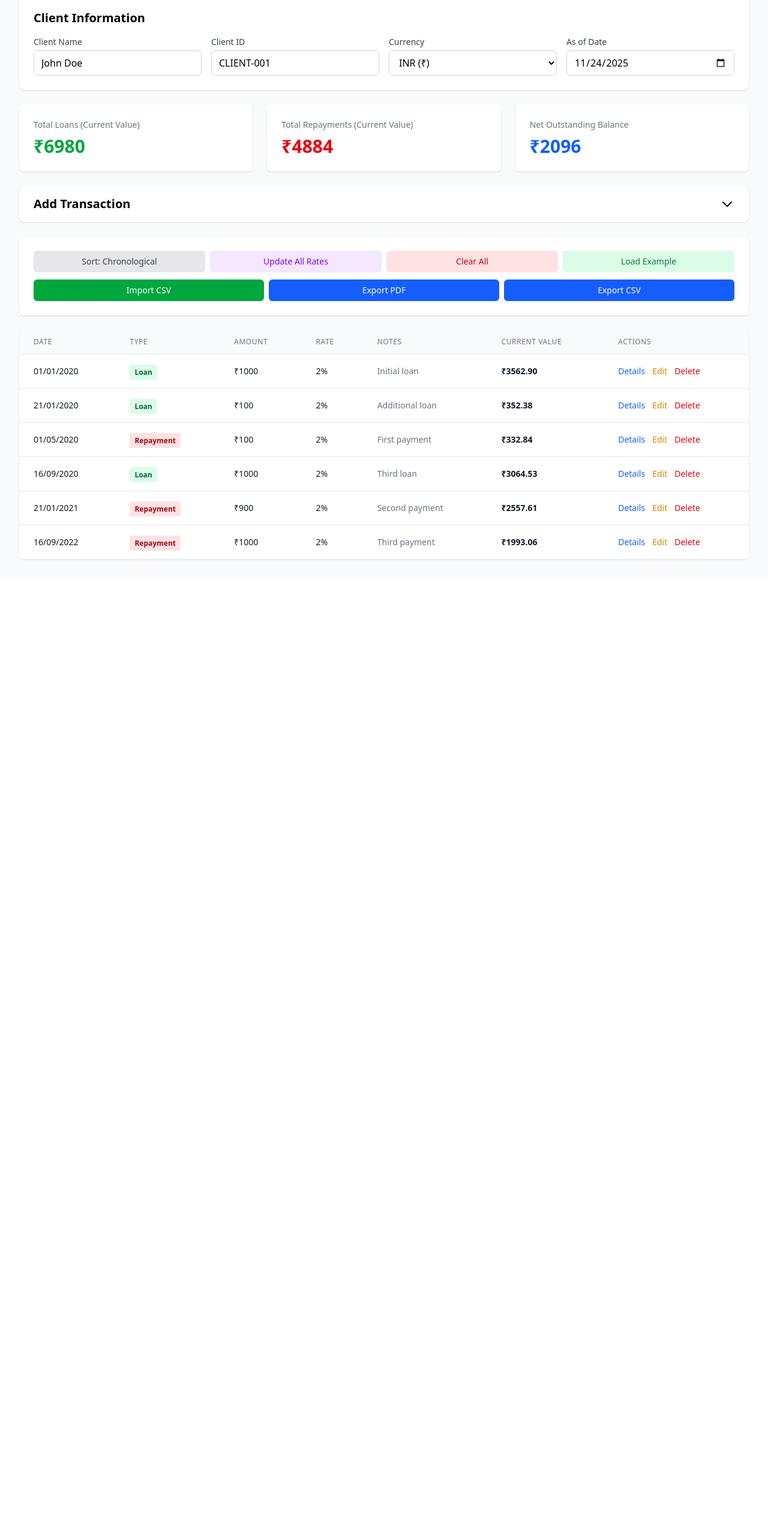
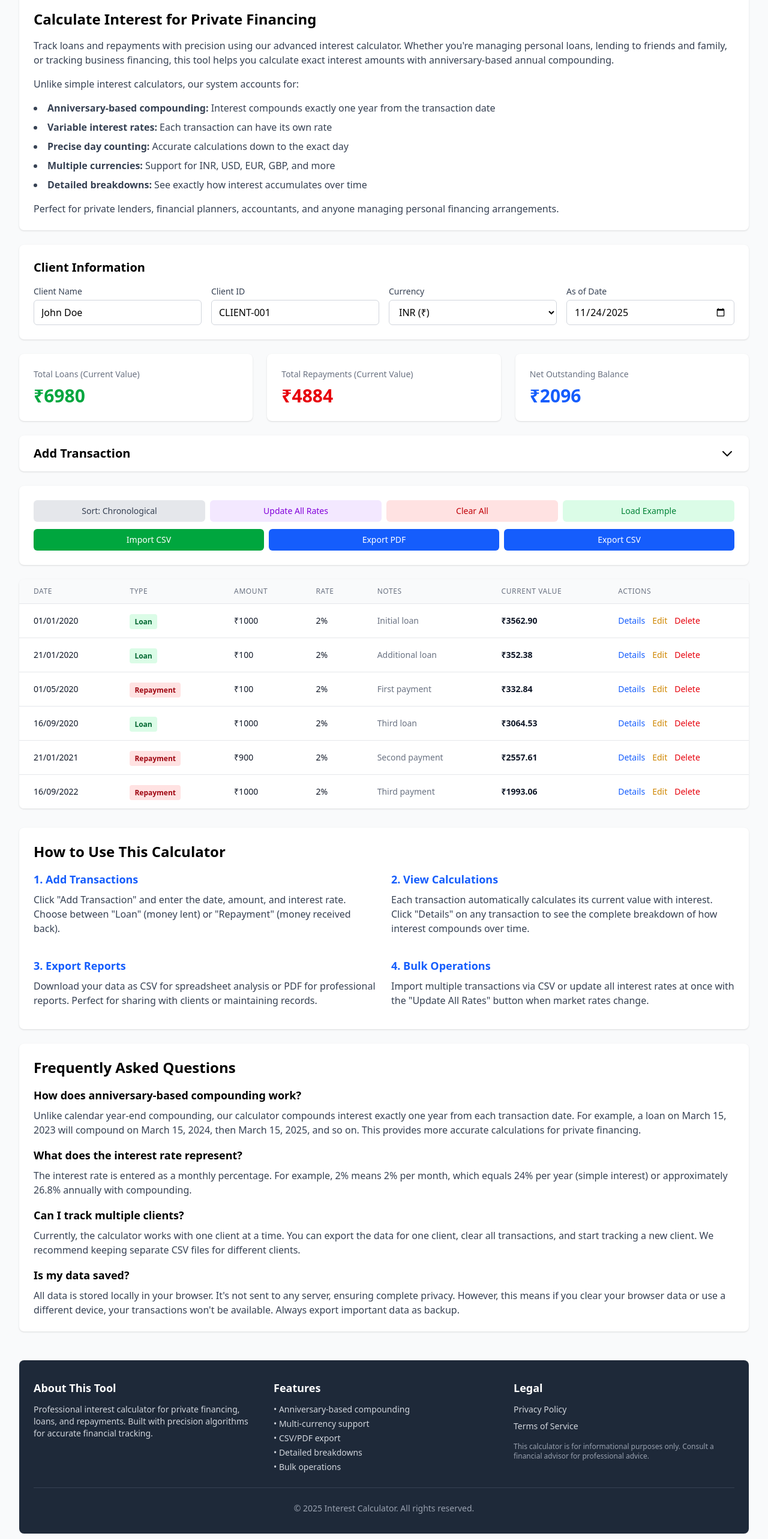
Before and after one commit to BharathBabu9999/interest-calculator, a React (Vite) app: page / in a window 1280 px wide. Shown: the part 140-2706 px from the top of the page at 60% size. Before the commit the page ends 1104 px from the top, so only its background shows below. Built offline with nearby package versions, Linux system fonts and the light colour scheme.

Commit message:
Add content sections for AdSense compliance

```diff
--- a/src/App.tsx
+++ b/src/App.tsx
@@ -5,6 +5,7 @@
 import TransactionTable from "./components/TransactionTable";
 import Summary from "./components/Summary";
 import AdBanner from "./components/AdBanner";
+import { IntroSection, HowToUseSection, FAQSection, Footer } from "./components/ContentSections";
 import { exportToPDF, exportToCSV, importFromCSV } from "./utils/export";
 
 // Example/sample transactions
@@ -158,6 +159,9 @@
             Private financing loan and repayment tracker
           </p>
         </div>
+
+        {/* Introduction Section */}
+        <IntroSection />
 
         {/* Top Banner Ad */}
         <AdBanner slot="1234567890" className="mb-6" />
@@ -358,6 +362,15 @@
             </div>
           </div>
         )}
+
+        {/* How to Use Section */}
+        <HowToUseSection />
+
+        {/* FAQ Section */}
+        <FAQSection />
+
+        {/* Footer */}
+        <Footer />
       </div>
     </div>
   );
--- /dev/null
+++ b/src/components/ContentSections.tsx
@@ -0,0 +1,150 @@
+export function IntroSection() {
+  return (
+    <div className="bg-white rounded-lg shadow p-6 mb-6">
+      <h2 className="text-2xl font-semibold mb-4">Calculate Interest for Private Financing</h2>
+      <p className="text-gray-700 mb-4">
+        Track loans and repayments with precision using our advanced interest calculator. Whether you're managing
+        personal loans, lending to friends and family, or tracking business financing, this tool helps you calculate
+        exact interest amounts with anniversary-based annual compounding.
+      </p>
+      <p className="text-gray-700 mb-4">
+        Unlike simple interest calculators, our system accounts for:
+      </p>
+      <ul className="list-disc list-inside text-gray-700 mb-4 space-y-2">
+        <li><strong>Anniversary-based compounding:</strong> Interest compounds exactly one year from the transaction date</li>
+        <li><strong>Variable interest rates:</strong> Each transaction can have its own rate</li>
+        <li><strong>Precise day counting:</strong> Accurate calculations down to the exact day</li>
+        <li><strong>Multiple currencies:</strong> Support for INR, USD, EUR, GBP, and more</li>
+        <li><strong>Detailed breakdowns:</strong> See exactly how interest accumulates over time</li>
+      </ul>
+      <p className="text-gray-700">
+        Perfect for private lenders, financial planners, accountants, and anyone managing personal financing arrangements.
+      </p>
+    </div>
+  );
+}
+
+export function HowToUseSection() {
+  return (
+    <div className="bg-white rounded-lg shadow p-6 mb-6 mt-8">
+      <h2 className="text-2xl font-semibold mb-4">How to Use This Calculator</h2>
+      <div className="grid md:grid-cols-2 gap-6">
+        <div>
+          <h3 className="text-lg font-semibold mb-2 text-blue-600">1. Add Transactions</h3>
+          <p className="text-gray-700 mb-3">
+            Click "Add Transaction" and enter the date, amount, and interest rate. Choose between "Loan"
+            (money lent) or "Repayment" (money received back).
+          </p>
+        </div>
+        <div>
+          <h3 className="text-lg font-semibold mb-2 text-blue-600">2. View Calculations</h3>
+          <p className="text-gray-700 mb-3">
+            Each transaction automatically calculates its current value with interest. Click "Details" on any
+            transaction to see the complete breakdown of how interest compounds over time.
+          </p>
+        </div>
+        <div>
+          <h3 className="text-lg font-semibold mb-2 text-blue-600">3. Export Reports</h3>
+          <p className="text-gray-700 mb-3">
+            Download your data as CSV for spreadsheet analysis or PDF for professional reports. Perfect for
+            sharing with clients or maintaining records.
+          </p>
+        </div>
+        <div>
+          <h3 className="text-lg font-semibold mb-2 text-blue-600">4. Bulk Operations</h3>
+          <p className="text-gray-700 mb-3">
+            Import multiple transactions via CSV or update all interest rates at once with the "Update All Rates"
+            button when market rates change.
+          </p>
+        </div>
+      </div>
+    </div>
+  );
+}
+
+export function FAQSection() {
+  return (
+    <div className="bg-white rounded-lg shadow p-6 mb-6">
+      <h2 className="text-2xl font-semibold mb-4">Frequently Asked Questions</h2>
+      <div className="space-y-4">
+        <div>
+          <h3 className="font-semibold text-lg mb-2">How does anniversary-based compounding work?</h3>
+          <p className="text-gray-700">
+            Unlike calendar year-end compounding, our calculator compounds interest exactly one year from each
+            transaction date. For example, a loan on March 15, 2023 will compound on March 15, 2024, then
+            March 15, 2025, and so on. This provides more accurate calculations for private financing.
+          </p>
+        </div>
+        <div>
+          <h3 className="font-semibold text-lg mb-2">What does the interest rate represent?</h3>
+          <p className="text-gray-700">
+            The interest rate is entered as a monthly percentage. For example, 2% means 2% per month, which
+            equals 24% per year (simple interest) or approximately 26.8% annually with compounding.
+          </p>
+        </div>
+        <div>
+          <h3 className="font-semibold text-lg mb-2">Can I track multiple clients?</h3>
+          <p className="text-gray-700">
+            Currently, the calculator works with one client at a time. You can export the data for one client,
+            clear all transactions, and start tracking a new client. We recommend keeping separate CSV files
+            for different clients.
+          </p>
+        </div>
+        <div>
+          <h3 className="font-semibold text-lg mb-2">Is my data saved?</h3>
+          <p className="text-gray-700">
+            All data is stored locally in your browser. It's not sent to any server, ensuring complete privacy.
+            However, this means if you clear your browser data or use a different device, your transactions won't
+            be available. Always export important data as backup.
+          </p>
+        </div>
+      </div>
+    </div>
+  );
+}
+
+export function Footer() {
+  return (
+    <footer className="bg-gray-800 text-white py-8 px-6 rounded-lg mt-12">
+      <div className="max-w-7xl mx-auto">
+        <div className="grid md:grid-cols-3 gap-8 mb-6">
+          <div>
+            <h3 className="font-semibold text-lg mb-3">About This Tool</h3>
+            <p className="text-gray-300 text-sm">
+              Professional interest calculator for private financing, loans, and repayments. Built with precision
+              algorithms for accurate financial tracking.
+            </p>
+          </div>
+          <div>
+            <h3 className="font-semibold text-lg mb-3">Features</h3>
+            <ul className="text-gray-300 text-sm space-y-1">
+              <li>• Anniversary-based compounding</li>
+              <li>• Multi-currency support</li>
+              <li>• CSV/PDF export</li>
+              <li>• Detailed breakdowns</li>
+              <li>• Bulk operations</li>
+            </ul>
+          </div>
+          <div>
+            <h3 className="font-semibold text-lg mb-3">Legal</h3>
+            <ul className="text-gray-300 text-sm space-y-2">
+              <li>
+                <a href="#privacy" className="hover:text-blue-400 transition">Privacy Policy</a>
+              </li>
+              <li>
+                <a href="#terms" className="hover:text-blue-400 transition">Terms of Service</a>
+              </li>
+              <li className="text-gray-400 text-xs mt-4">
+                This calculator is for informational purposes only. Consult a financial advisor for
+                professional advice.
+              </li>
+            </ul>
+          </div>
+        </div>
+        <div className="border-t border-gray-700 pt-6 text-center text-gray-400 text-sm">
+          <p>© 2025 Interest Calculator. All rights reserved.</p>
+        </div>
+      </div>
+    </footer>
+  );
+}
```
